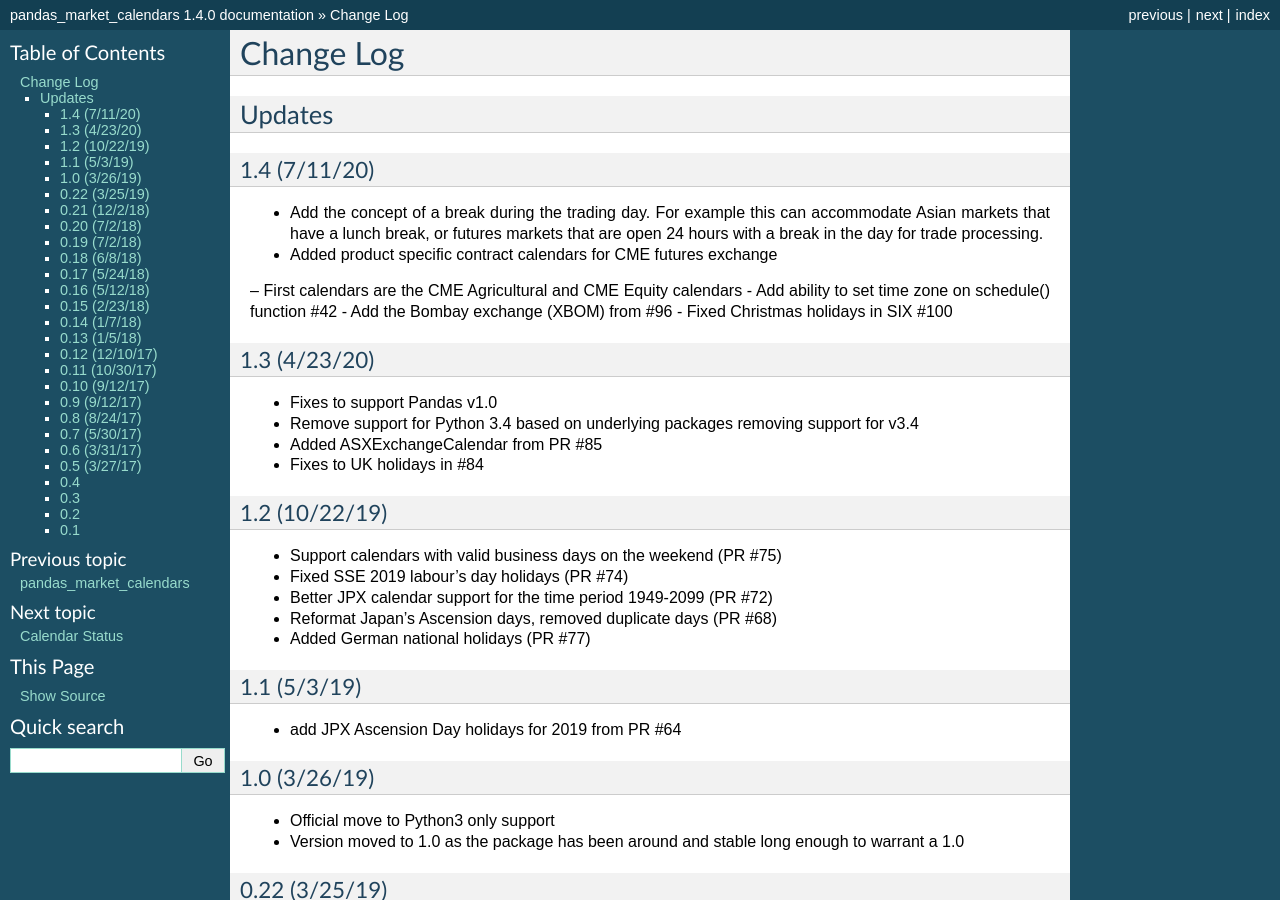
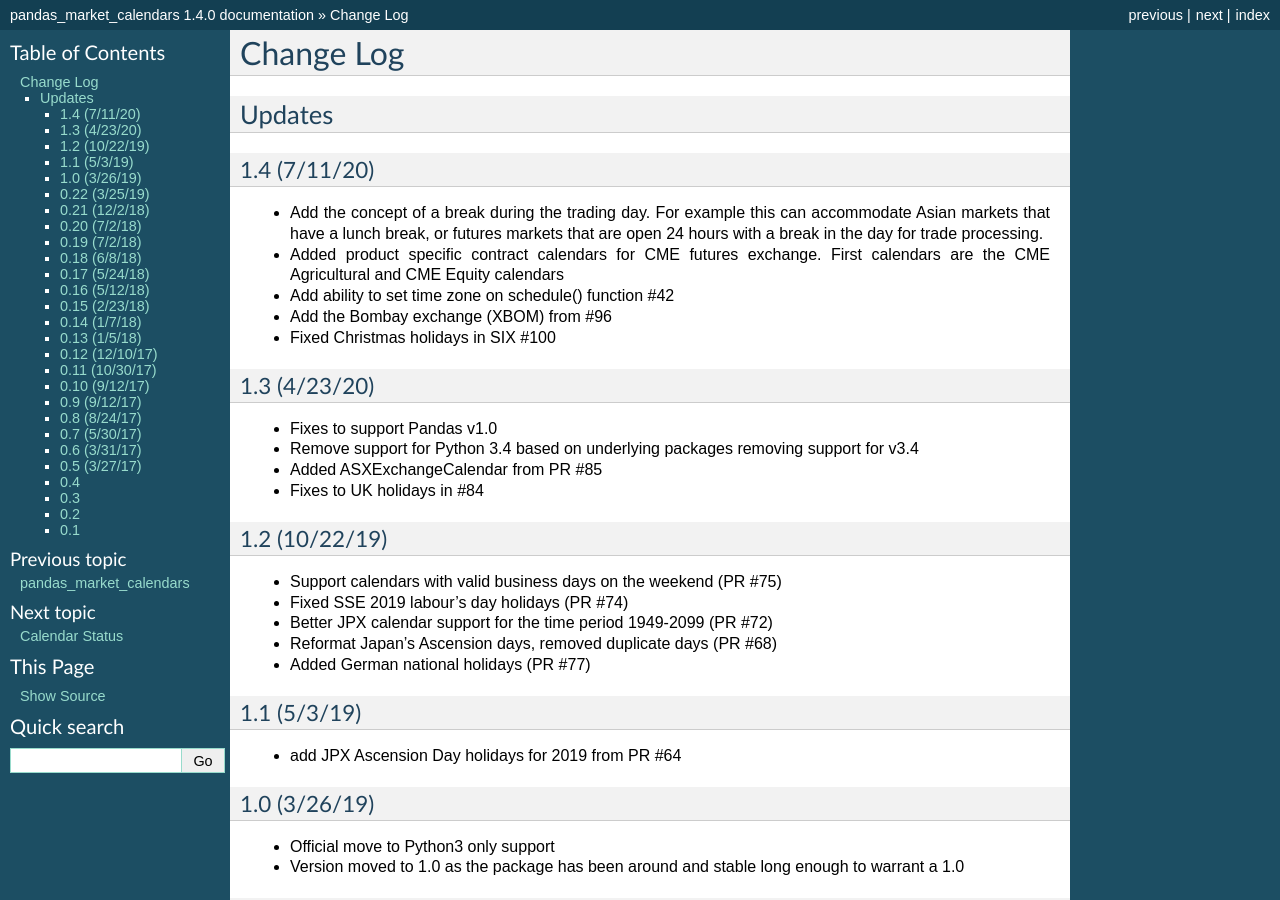
Before and after one commit to rsheftel/pandas_market_calendars, a Sphinx documentation site: the page built from docs/change_log.rst, in a window 1280 px wide and 900 px high. Built offline with Sphinx 7.4.7, drawn with Linux system fonts in a browser that asks for light colours.

Commit message:
fix change log again

```diff
--- a/docs/change_log.rst
+++ b/docs/change_log.rst
@@ -7,8 +7,8 @@ Updates
 ~~~~~~~~~~~~
 - Add the concept of a break during the trading day. For example this can accommodate Asian markets that have a lunch
   break, or futures markets that are open 24 hours with a break in the day for trade processing.
-- Added product specific contract calendars for CME futures exchange
--- First calendars are the CME Agricultural and CME Equity calendars
+- Added product specific contract calendars for CME futures exchange. First calendars are the CME Agricultural and
+  CME Equity calendars
 - Add ability to set time zone on schedule() function #42
 - Add the Bombay exchange (XBOM) from #96
 - Fixed Christmas holidays in SIX #100
```
